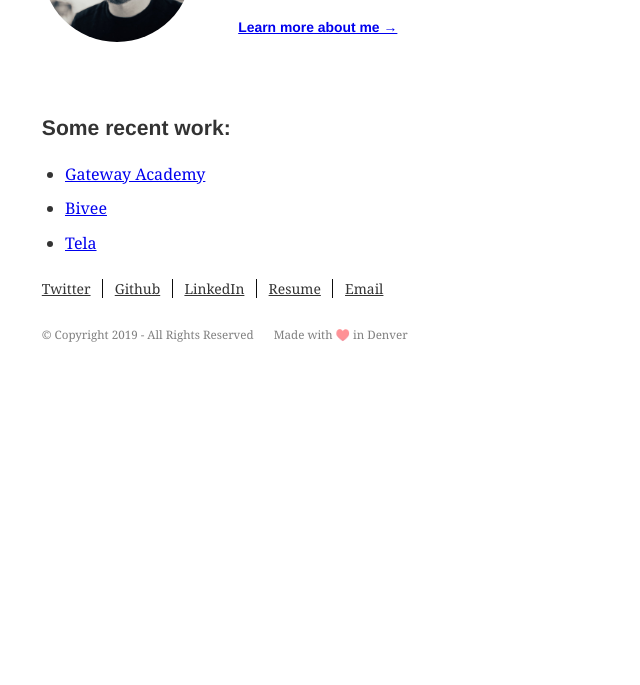
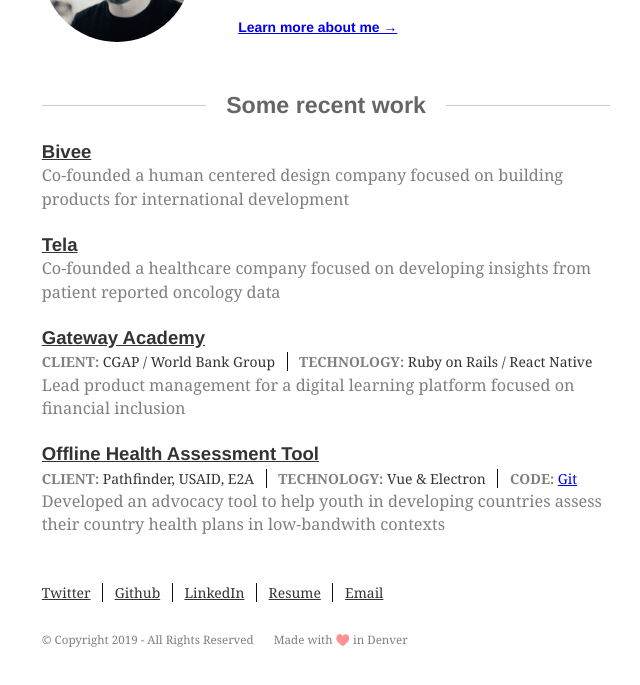
Before and after one commit to sschafft/phoenix, a Gatsby site: page / in a window 1280 px wide. Shown: the part 143-828 px from the top of the page, without its empty margins (314-954 px from the left). Before the commit the page ends 800 px from the top, so only its background shows below. Built offline with nearby package versions, Linux system fonts and the light colour scheme; Gatsby itself is replaced by a stand-in of ours; some packages are replaced by stand-ins of ours; a web font is replaced by a local one; what typography-theme-kirkham would draw is missing.

Commit message:
add site content and init styling

```diff
--- /dev/null
+++ b/content/products/bivee/index.md
@@ -0,0 +1,7 @@
+---
+title: Bivee.co
+link: "https://bivee.co"
+order: 1
+blurb: >
+  A consulting company
+---
--- /dev/null
+++ b/content/projects/bivee/index.md
@@ -0,0 +1,7 @@
+---
+title: Bivee
+link: "https://bivee.co"
+order: 1
+blurb: >
+  Co-founded a human centered design company focused on building products for international development
+---
--- /dev/null
+++ b/content/projects/gateway-academy/index.md
@@ -0,0 +1,12 @@
+---
+title: Gateway Academy
+link: "https://gateway.academy"
+order: 3
+blurb: >
+  Lead product management for a digital learning platform focused on financial inclusion
+meta:
+  - label: "Client"
+    data: "CGAP / World Bank Group"
+  - label: "Technology"
+    data: "Ruby on Rails / React Native"
+---
--- a/content/projects/hello-world/index.md
+++ /dev/null
@@ -1,23 +0,0 @@
----
-title: Hello World
-date: '2015-05-01T22:12:03.284Z'
-client: Joe
-heroImage: "./salty_egg.jpg"
----
-
-This is my first post on my new fake blog! How exciting!
-
-I'm sure I'll write a lot more interesting things in the future.
-
-Oh, and here's a great quote from this Wikipedia on
-[salted duck eggs](http://en.wikipedia.org/wiki/Salted_duck_egg).
-
-> A salted duck egg is a Chinese preserved food product made by soaking duck
-> eggs in brine, or packing each egg in damp, salted charcoal. In Asian
-> supermarkets, these eggs are sometimes sold covered in a thick layer of salted
-> charcoal paste. The eggs may also be sold with the salted paste removed,
-> wrapped in plastic, and vacuum packed. From the salt curing process, the
-> salted duck eggs have a briny aroma, a gelatin-like egg white and a
-> firm-textured, round yolk that is bright orange-red in color.
-
-![Chinese Salty Egg](./salty_egg.jpg)
--- a/content/projects/omg-hello/index.md
+++ /dev/null
@@ -1,23 +0,0 @@
----
-title: OMG HELLO World
-date: '2015-05-01T22:12:03.284Z'
-client: Joe
-heroImage: "./salty_egg.jpg"
----
-
-This is my first post on my new fake blog! How exciting!
-
-I'm sure I'll write a lot more interesting things in the future.
-
-Oh, and here's a great quote from this Wikipedia on
-[salted duck eggs](http://en.wikipedia.org/wiki/Salted_duck_egg).
-
-> A salted duck egg is a Chinese preserved food product made by soaking duck
-> eggs in brine, or packing each egg in damp, salted charcoal. In Asian
-> supermarkets, these eggs are sometimes sold covered in a thick layer of salted
-> charcoal paste. The eggs may also be sold with the salted paste removed,
-> wrapped in plastic, and vacuum packed. From the salt curing process, the
-> salted duck eggs have a briny aroma, a gelatin-like egg white and a
-> firm-textured, round yolk that is bright orange-red in color.
-
-![Chinese Salty Egg](./salty_egg.jpg)
--- /dev/null
+++ b/content/projects/pathfinder/index.md
@@ -0,0 +1,16 @@
+---
+title: Offline Health Assessment Tool
+link: "https://tarp.e2aproject.org/"
+
+order: 4
+blurb: >
+  Developed an advocacy tool to help youth in developing countries assess their country health plans in low-bandwith contexts
+meta:
+  - label: "Client"
+    data: "Pathfinder, USAID, E2A"
+  - label: "Technology"
+    data: "Vue & Electron"
+  - label: "Code"
+    data: "Git"
+    git: "https://github.com/E2A/e2a-cip"
+---
--- /dev/null
+++ b/content/projects/tela/index.md
@@ -0,0 +1,7 @@
+---
+title: Tela
+link: "https://tela.app"
+order: 2
+blurb: >
+  Co-founded a healthcare company focused on developing insights from patient reported oncology data
+---
--- a/src/components/Bio.js
+++ b/src/components/Bio.js
@@ -13,7 +13,7 @@
           <section
             style={{
               display: `flex`,
-              marginBottom: rhythm(2.5),
+              marginBottom: rhythm(1.5),
             }}
           >
           <Image
--- /dev/null
+++ b/src/components/ListItem.js
@@ -0,0 +1,35 @@
+import React from 'react'
+import { rhythm, scale } from '../utils/typography'
+import MetaItems from './MetaItems'
+import styled from "styled-components"
+
+const StyledLink = styled.a`
+  color: hsla(0,0%,0%,0.8);
+`
+
+const Title = styled.h4`
+  color: hsla(0,0%,0%,0.8);
+  margin-bottom: ${rhythm(.1)};
+  font-size: ${rhythm(.8)};
+`
+
+const Description = styled.p`
+  display: inline-block;
+  font-size: ${rhythm(.7)};
+  color: hsla(0,0%,0%,0.5);
+`
+
+function ListItem(props) {
+  const { title, meta, blurb, link } = props;
+  return (
+    <div>
+      <Title> <StyledLink href={link} target="_blank">{title}</StyledLink></Title>
+      <MetaItems
+        meta={meta}
+      />
+      <Description> {blurb} </Description>
+    </div>
+  )
+}
+
+export default ListItem
--- /dev/null
+++ b/src/components/MetaItems.js
@@ -0,0 +1,61 @@
+import React from 'react'
+import { rhythm, scale } from '../utils/typography'
+import styled from "styled-components"
+
+const Meta = styled.ul`
+  color: hsla(0,0%,0%,0.8);
+  list-style-type: none;
+  margin: 0px;
+
+  li:first-child {
+    content: '';
+    margin: 0px;
+    padding: 0px;
+    border: none;
+  }
+`
+
+const MetaItem = styled.li`
+  color: hsla(0,0%,0%,0.8);
+  display: inline;
+  font-size: ${rhythm(.6)};
+  margin-left: ${rhythm(.5)};
+  border-left: ${rhythm(.01)} solid hsla(0,0%,0%,0.95);
+  padding-left: ${rhythm(.5)};
+`
+
+const MetaDescription = styled.span`
+  color: hsla(0,0%,0%,0.8);
+`
+
+const MetaLabel = styled.span`
+  color: hsla(0,0%,0%,0.5);
+  font-weight: 700;
+  text-transform: uppercase;
+`
+
+function MetaItems(props) {
+  const { meta } = props;
+  // If meta items are present, iterate through
+  if (meta) {
+  return (
+    <Meta>
+    { meta.map(( item, index ) => {
+      let ItemDescription = item.data
+      if (item.git){
+        ItemDescription = <a href={item.git} target="_blank">{item.data}</a>
+      }
+      return(
+        <MetaItem key={`item-${index}`}>
+          <MetaLabel>{item.label}: </MetaLabel>
+          <MetaDescription>{ItemDescription}</MetaDescription>
+        </MetaItem>
+      )
+    })}
+    </Meta>
+  )}
+  // If no meta - return empty
+  return null
+}
+
+export default MetaItems
--- a/src/pages/about.js
+++ b/src/pages/about.js
@@ -17,11 +17,11 @@
         />
          <h1>About Me</h1>
 
-         {sections.map(({ node }) => {
+         {sections.map(({ node }, index) => {
            const title = node.frontmatter.title || node.fields.slug
            const img = node.frontmatter.heroImage && node.frontmatter.heroImage.childImageSharp.fluid
            return (
-             <div key={node.id}>
+             <div key={`section-${index}`}>
                 <h3>{title}</h3>
                 {img &&
                   <Image
@@ -41,7 +41,7 @@
 export default About
 
 export const pageQuery = graphql`
-    query {
+  query {
     site {
       siteMetadata {
         title
--- a/src/pages/index.js
+++ b/src/pages/index.js
@@ -3,12 +3,38 @@
 import Layout from '../components/Layout'
 import PostList from '../components/PostList'
 import Head from '../components/Head'
+import ListItem from '../components/ListItem'
+import { rhythm, scale } from '../utils/typography'
+import styled from "styled-components"
 
-class BlogIndex extends React.Component {
+const SubTitle = styled.h4`
+  color: hsla(0,0%,0%,0.6);
+  margin-bottom: ${rhythm(1)};
+  font-size: ${rhythm(1)};
+  display: flex;
+  width: 100%;
+  justify-content: center;
+  align-items: center;
+  text-align: center;
+
+  :before,:after {
+    content: '';
+    border-top: 1px solid hsla(0,0%,0%,0.2);
+    margin: 0 20px 0 0;
+    flex: 1 0 20px;
+  }
+
+  :after {
+    margin: 0 0 0 20px;
+  }
+`
+
+class SiteIndex extends React.Component {
   render() {
     const { data } = this.props
     const siteTitle = data.site.siteMetadata.title
-
+    const projects = data.projects.edges
+    const products = data.products.edges
     return (
       <Layout location={this.props.location} title={siteTitle}>
         <Head
@@ -16,19 +42,26 @@
           keywords={[`blog`, `gatsby`, `javascript`, `react`]}
         />
 
-        <h3> Some recent work:</h3>
-        <ul>
-          <li> <a href="https://gateway.academy" target="_blank">Gateway Academy</a></li>
-          <li> <a href="https://bivee.co" target="_blank">Bivee</a></li>
-          <li> <a href="https://tela.app" target="_blank">Tela</a></li>
-        </ul>
+        <SubTitle>Some recent work</SubTitle>
+
+        { projects.map(( { node }, index ) => {
+          return(
+           <ListItem
+             title={node.frontmatter.title}
+             link={node.frontmatter.link}
+             meta={node.frontmatter.meta}
+             blurb={node.frontmatter.blurb}
+             key={`project-${index}`}
+           />
+          )
+        })}
 
       </Layout>
     )
   }
 }
 
-export default BlogIndex
+export default SiteIndex
 
 export const pageQuery = graphql`
   query {
@@ -37,5 +70,51 @@
         title
       }
     }
+    projects: allMarkdownRemark(
+      filter: {
+        fields: {slug: {regex: "/projects/"}}
+      }
+      sort: {
+        fields: [frontmatter___order], order: ASC
+      }
+      ){
+      edges {
+        node {
+          frontmatter {
+            title
+            link
+            blurb
+            meta {
+              label
+              data
+              git
+            }
+          }
+        }
+      }
+    }
+    products: allMarkdownRemark(
+      filter: {
+        fields: {slug: {regex: "/products/"}}
+      }
+      sort: {
+        fields: [frontmatter___order], order: ASC
+      }
+      ){
+      edges {
+        node {
+          frontmatter {
+            title
+            link
+            blurb
+            meta {
+              label
+              data
+              git
+            }
+          }
+        }
+      }
+    }
   }
 `
```
Also changed, not shown: src/pages/404.js (+18 -1 lines), README.md, content/assets/sad-panda.gif (added), content/projects/hello-world/salty_egg.jpg (deleted), content/projects/omg-hello/salty_egg.jpg (deleted).
